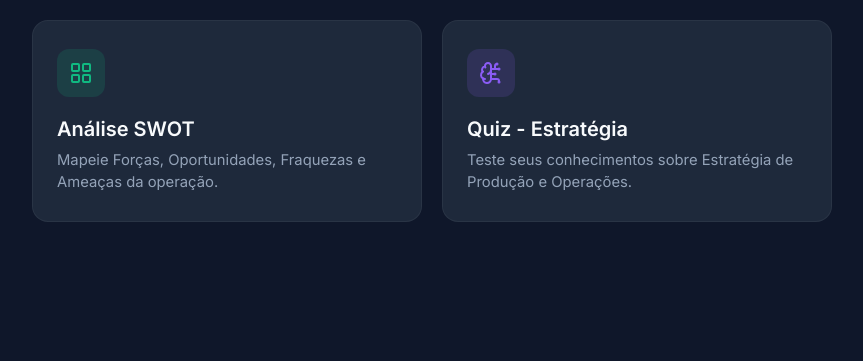
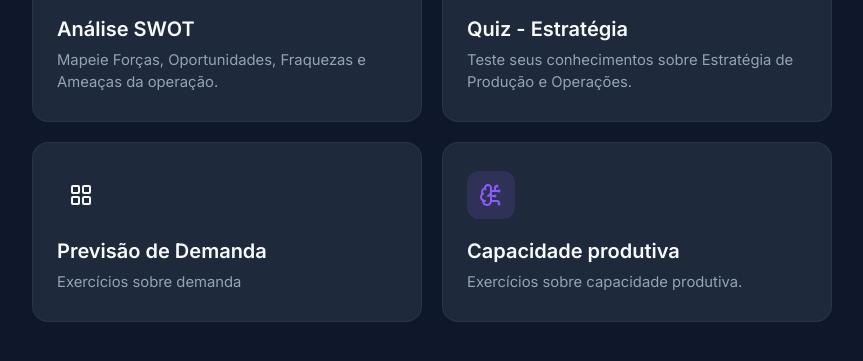
Before and after one commit to amandacmartin/gi, a plain HTML site: page index.html in a window 1280 px wide. Shown: the part 367-728 px from the top of the page, without its empty margins (208-1071 px from the left). Drawn offline with nearby package versions, Linux system fonts and the light colour scheme.

Commit message:
Update index.html

```diff
--- a/index.html
+++ b/index.html
@@ -195,6 +195,32 @@
                     <p class="card-description">Teste seus conhecimentos sobre Estratégia de Produção e Operações.</p>
                 </div>
             </a>
+
+                        <a href="./demanda.html" class="card card-demanda">
+                <div>
+                    <div class="card-icon">
+                        <i data-lucide="layout-grid" size="24"></i>
+                    </div>
+                    <div class="card-title">
+                        Previsão de Demanda
+                        <i data-lucide="arrow-right" class="arrow-icon" size="20"></i>
+                    </div>
+                    <p class="card-description">Exercícios sobre demanda</p>
+                </div>
+                             </a>
+
+                        <a href="./capacidade.html" class="card card-quiz">
+                <div>
+                    <div class="card-icon">
+                        <i data-lucide="brain-circuit" size="24"></i>
+                    </div>
+                    <div class="card-title">
+                        Capacidade produtiva
+                        <i data-lucide="arrow-right" class="arrow-icon" size="20"></i>
+                    </div>
+                    <p class="card-description">Exercícios sobre capacidade produtiva.</p>
+                </div>
+            </a>
         </div>
     </div>
 
```
